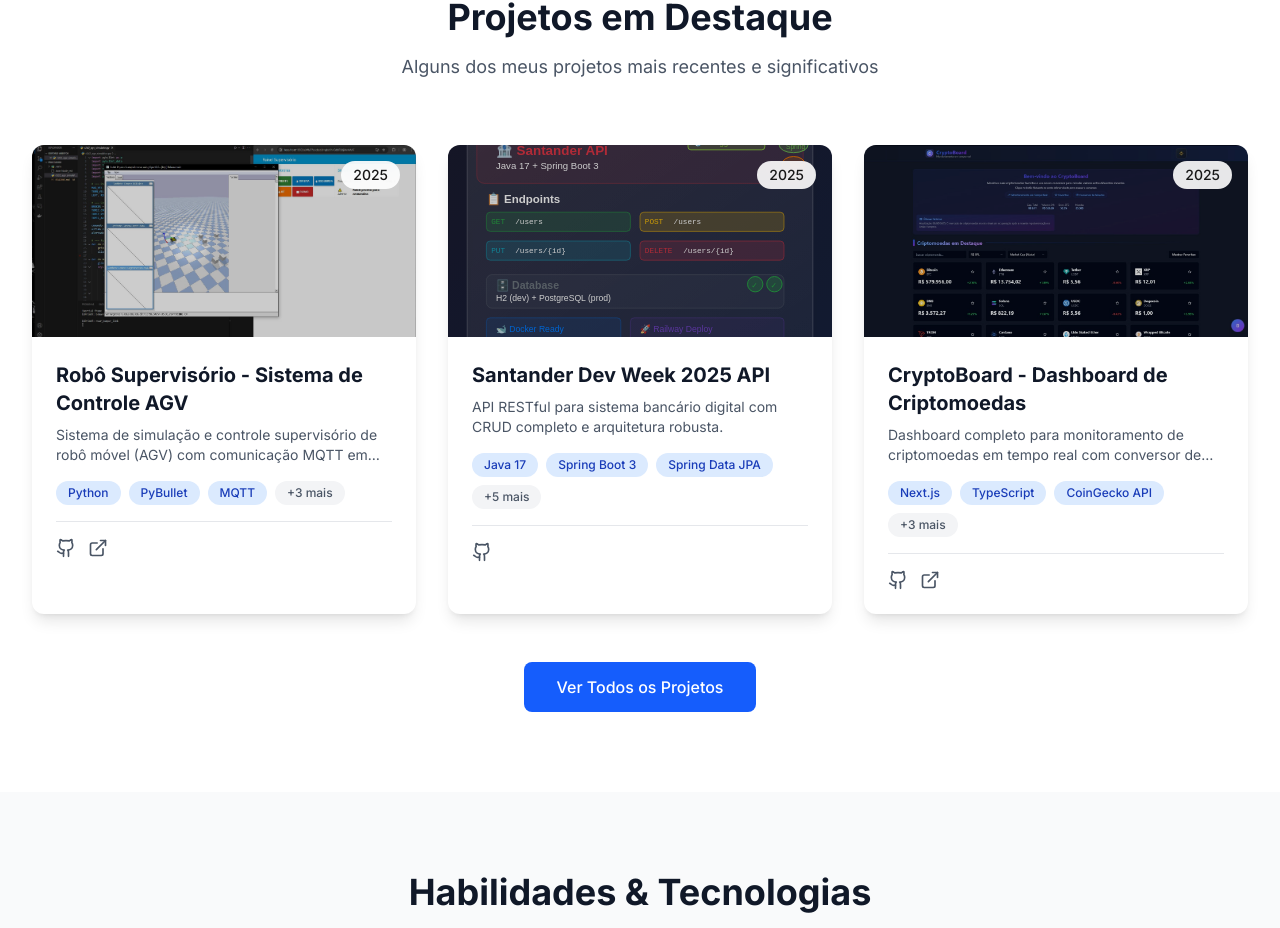
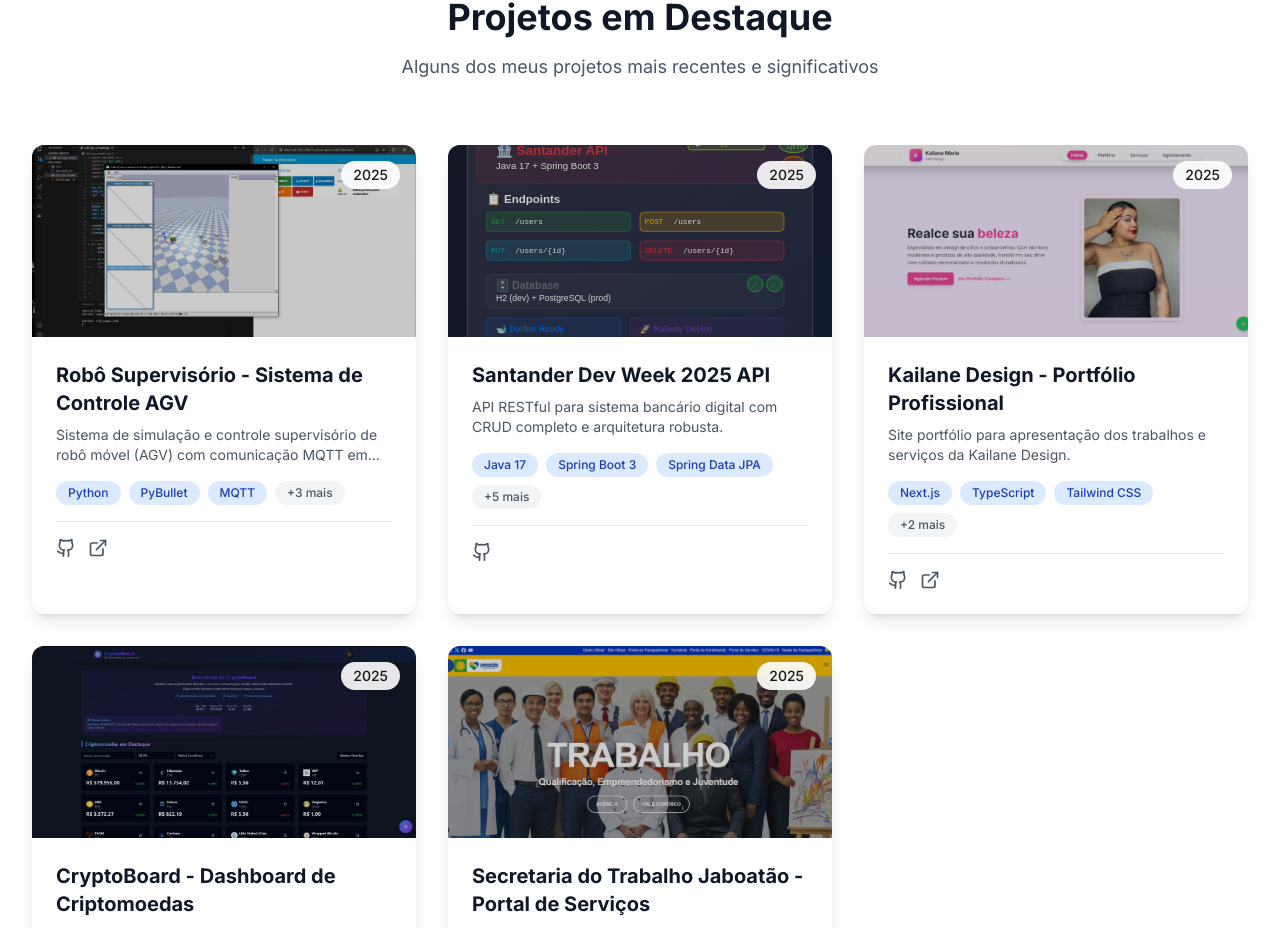
Before and after one commit to Junior-81/Portifolio, a Next.js app: page / in a window 1280 px wide. Shown: the part 883-1811 px from the top of the page. Built offline with nearby package versions, Linux system fonts and the light colour scheme.

Commit message:
att de projetos

```diff
--- a/src/components/Footer.tsx
+++ b/src/components/Footer.tsx
@@ -23,7 +23,7 @@ export default function Footer() {
               José Ailton
             </div>
             <p className="text-gray-600 dark:text-gray-400 text-sm">
-              Desenvolvedor Full Stack apaixonado por criar soluções inovadoras
+              Desenvolvedor Full Stack, onde coleciono, criar soluções inovadoras
               e experiências digitais excepcionais.
             </p>
           </div>
--- a/src/data/index.ts
+++ b/src/data/index.ts
@@ -3,7 +3,7 @@ import { PersonalInfo, Project, Experience, Skill, SocialLink } from '@/types';
 export const personalInfo: PersonalInfo = {
   name: 'Ailton Junior',
   title: 'Desenvolvedor Full Stack',
-  bio: 'Desenvolvedor Full Stack em formação, apaixonado por tecnologia, aprendizado contínuo e desafios. Tenho experiência prática no desenvolvimento e manutenção de sistemas front-end e back-end, sempre focando em performance, usabilidade e boas práticas. Gosto de construir soluções escaláveis, colaborar com equipes e entregar valor real para o usuário. Estou sempre em busca de evoluir e contribuir com projetos inovadores!.',
+  bio: 'Desenvolvedor Full Stack em formação. Tenho experiência prática no desenvolvimento e manutenção de sistemas front-end e back-end, sempre focando em performance, usabilidade e boas práticas. Gosto de construir soluções escaláveis, colaborar com equipes e entregar valor real para o usuário. Estou sempre em busca de evoluir e contribuir com projetos inovadores!.',
   location: 'Recife, PE - Brasil',
   email: 'jab.junior81@gmail.com',
   avatar: '/images/avatar.jpg',
@@ -106,6 +106,18 @@ export const projects: Project[] = [
     year: 2025
   },
   {
+    id: 'kailane-design-portfolio',
+    title: 'Kailane Design - Portfólio Profissional',
+    description: 'Site portfólio para apresentação dos trabalhos e serviços da Kailane Design.',
+    longDescription: 'Aplicação web desenvolvida com Next.js para destacar o portfólio da empresa Kailane Design. O site apresenta projetos realizados, serviços oferecidos, depoimentos de clientes, área de contato e design responsivo. Foco em experiência visual, navegação intuitiva e identidade visual personalizada para a marca.',
+    technologies: ['Next.js', 'TypeScript', 'Tailwind CSS', 'EmailJS', 'Vercel'],
+    image: '/images/projects/kailane-design-portfolio.jpeg',
+    demoUrl: 'https://kailanemaria.vercel.app',
+    githubUrl: 'https://github.com/Junior-81/Port_Kailane',
+    featured: true,
+    year: 2025
+},
+  {
     id: 'cryptoboard-dashboard',
     title: 'CryptoBoard - Dashboard de Criptomoedas',
     description: 'Dashboard completo para monitoramento de criptomoedas em tempo real com conversor de moedas e gráficos interativos.',
@@ -117,6 +129,18 @@ export const projects: Project[] = [
     featured: true,
     year: 2025
   },
+  {
+  id: 'sec-trab-jaboatao-dashboard',
+  title: 'Secretaria do Trabalho Jaboatão - Portal de Serviços',
+  description: 'Portal completo para gestão e acesso aos serviços da Secretaria de Trabalho de Jaboatão dos Guararapes.',
+  longDescription: 'Aplicação web moderna desenvolvida com Next.js para facilitar o acesso aos serviços da Secretaria de Trabalho de Jaboatão dos Guararapes. O sistema oferece agendamento online, informações institucionais, áreas de atuação, cadastro de empregadores e trabalhadores, além de integração com redes sociais e recursos de acessibilidade. Design responsivo, navegação intuitiva e otimização de performance.(Github fechado por ser projeto da prefeitura)',
+  technologies: ['Next.js', 'TypeScript', 'Tailwind CSS', 'Axios'],
+  image: '/images/projects/trabalho.jpeg',
+  demoUrl: 'https://trabalhoteste.jaboatao.pe.gov.br',
+  githubUrl: '',
+  featured: true,
+  year: 2025
+},
    {
     id: 'nextjs-landing-page',
     title: 'Starter - Landing Page Next.js',
```
Also changed, not shown: public/images/projects/kailane-design-portfolio.jpeg (added), public/images/projects/trabalho.jpeg (added).
